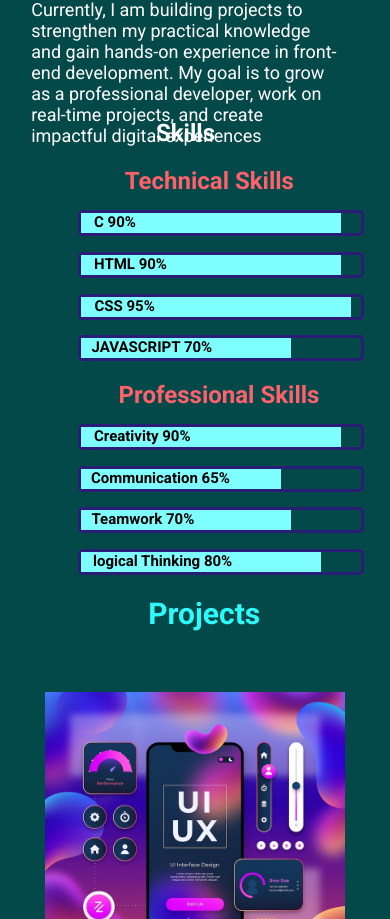
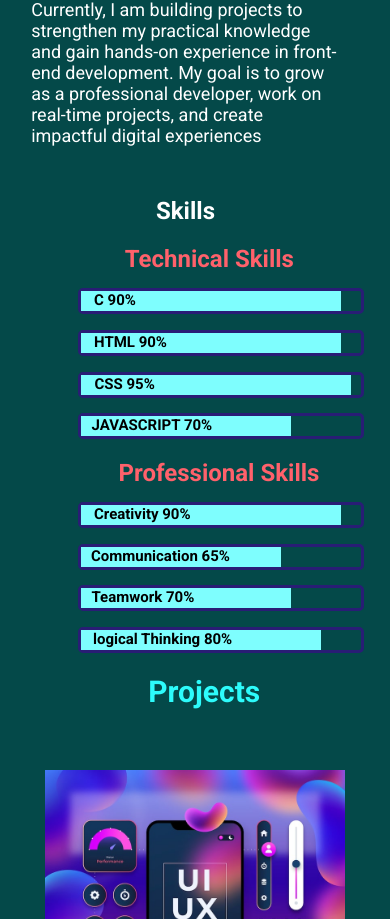
Before and after one commit to puviarasu3003/Puvi-portfolio, a plain HTML site: page index.html in a window 390 px wide. Shown: the part 1081-2000 px from the top of the page. Drawn offline with Linux system fonts and the light colour scheme.

Commit message:
final commit 3

```diff
--- a/style2.css
+++ b/style2.css
@@ -525,7 +525,7 @@ html {
   }
   #smallskills {
     display: block;
-    margin-top: 140%;
+    margin-top: 160%;
   }
   .smallski {
     color: white;
```
